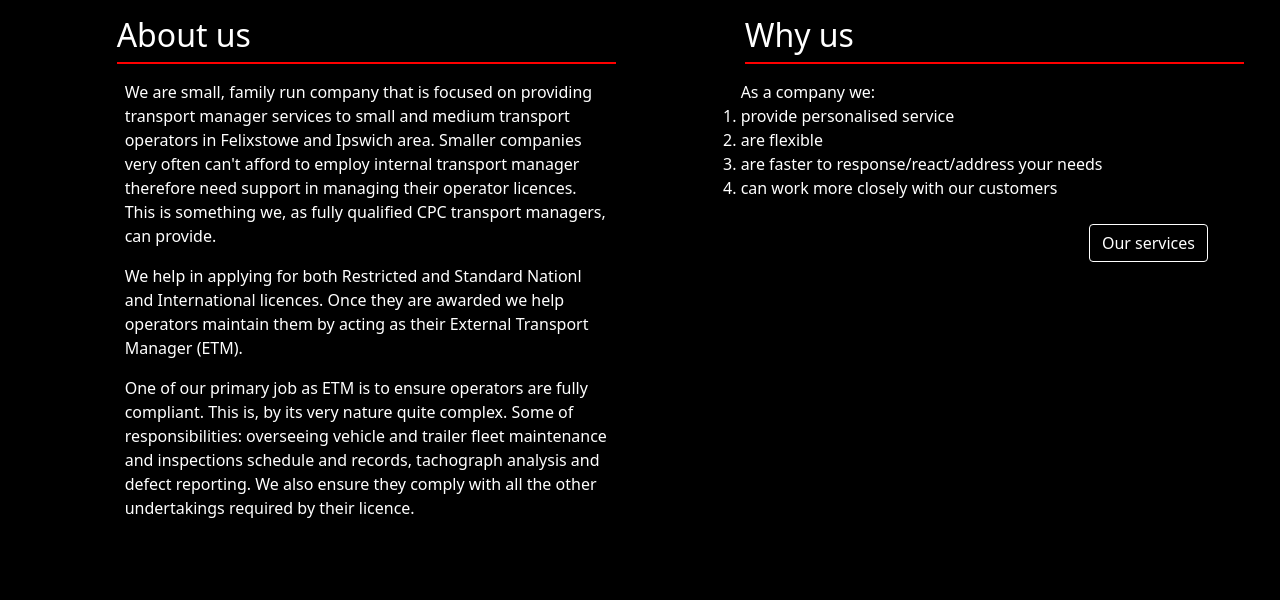
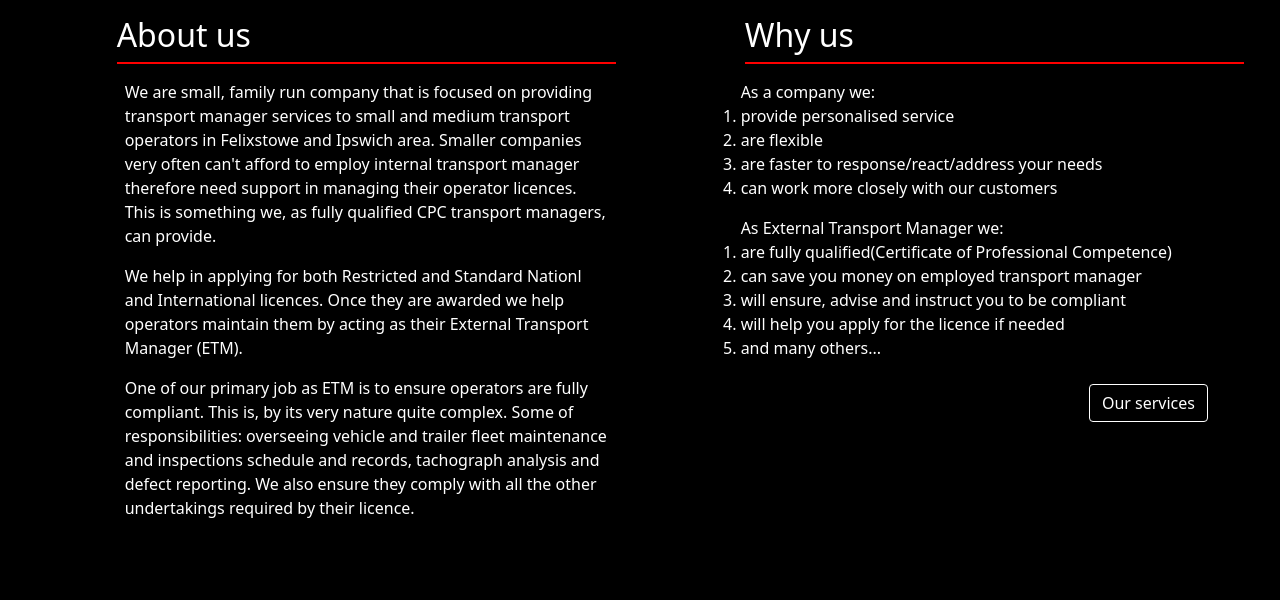
Before and after one commit to malc-u/Your-CPC-TransportManager, a Flask app: page /about in a window 1280 px wide. Shown: the part 48-648 px from the top of the page. Run offline with Flask 2, Linux system fonts and the light colour scheme; some libraries are stand-ins or nearby versions.

Commit message:
Described ETM advantages

```diff
--- a/templates/pages/about.html
+++ b/templates/pages/about.html
@@ -30,6 +30,13 @@
             </ol>
         </div>
         <div class="row">
+            <ol class="p-about">As External Transport Manager we:
+                <li>are fully qualified(Certificate of Professional Competence)</li>
+                <li>can save you money on employed transport manager</li>
+                <li>will ensure, advise and instruct you to be compliant</li>
+                <li>will help you apply for the licence if needed</li>
+                <li>and many others...</li>
+            </ol>
         </div>
         <div class="row">
             <p class="text-end pe-md-5 my-2">
```
